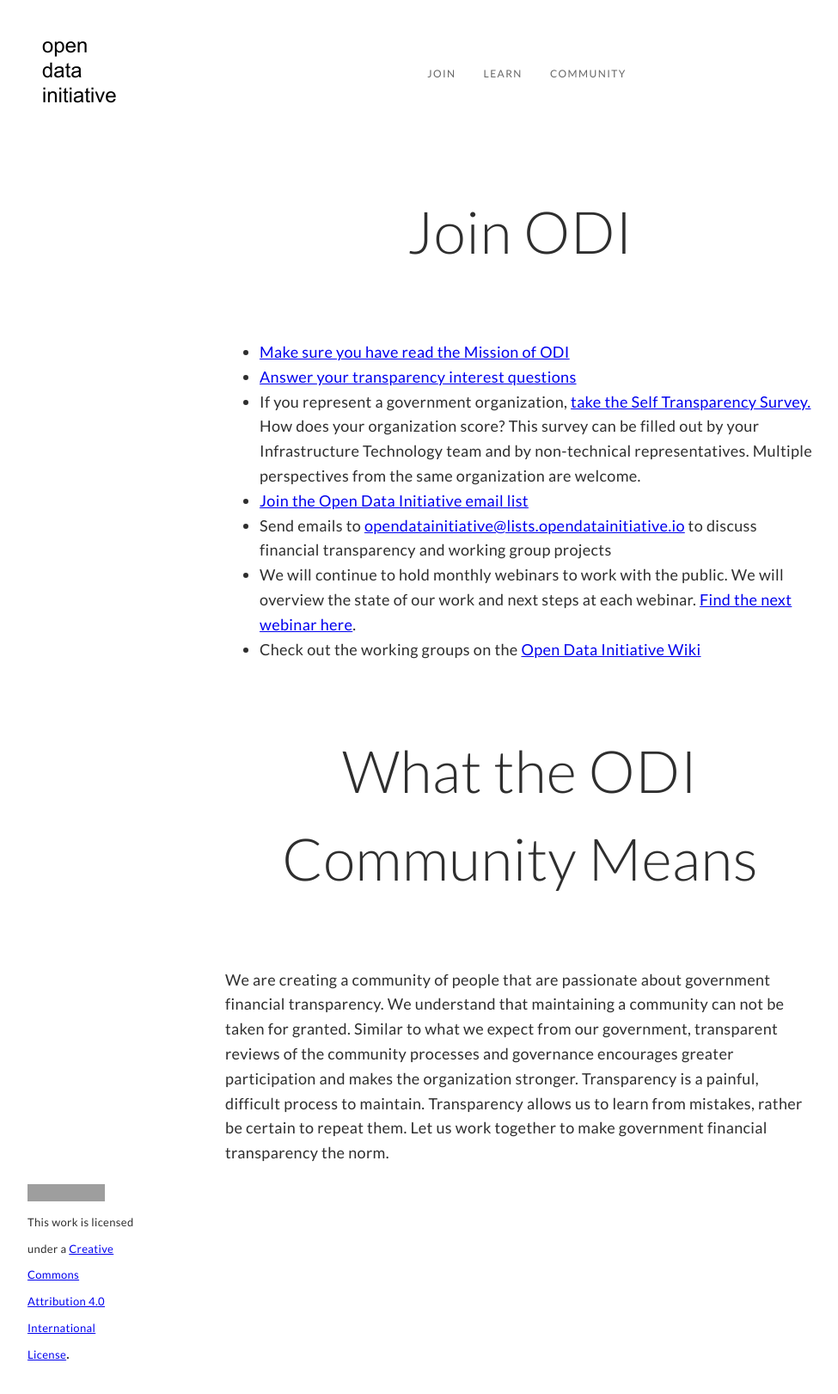
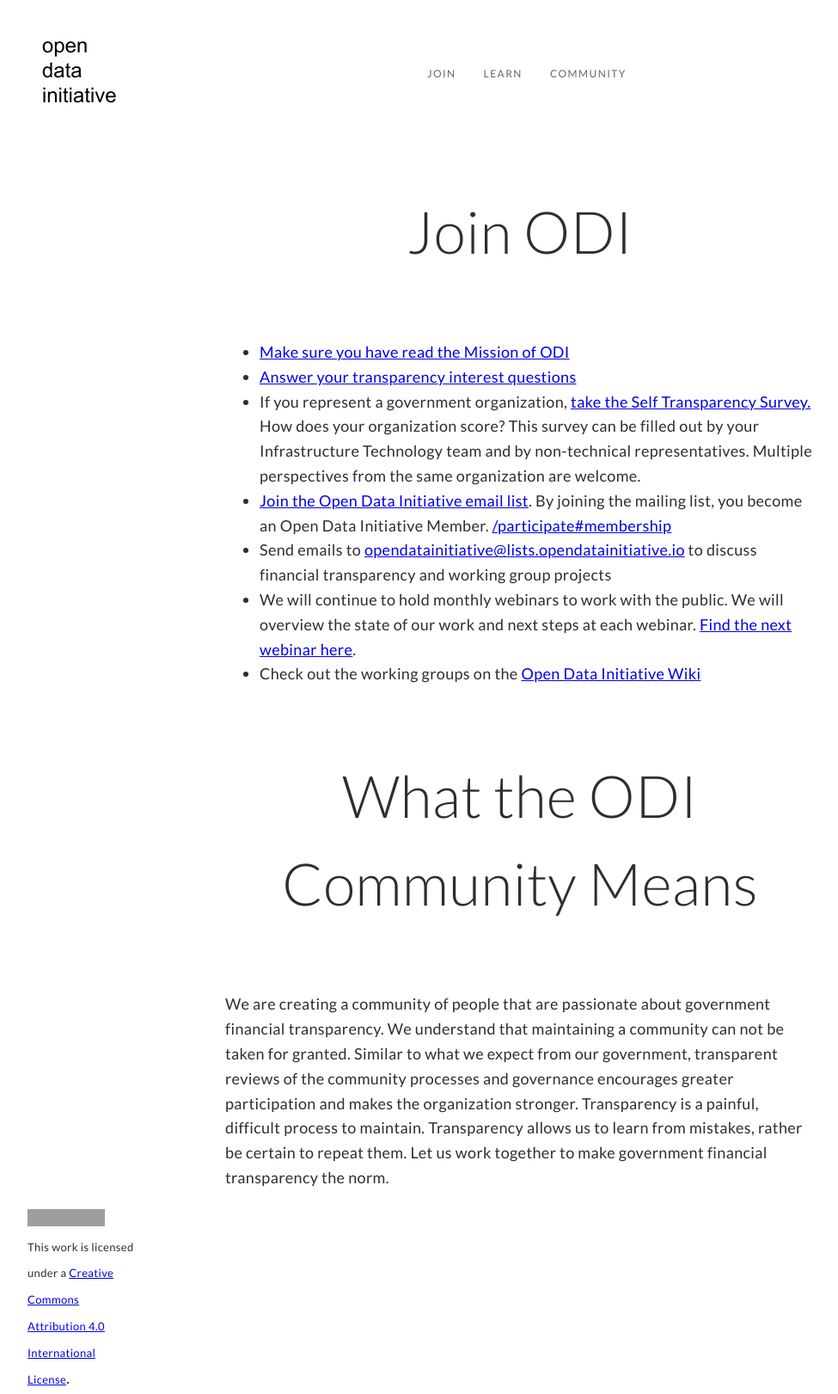
Before and after one commit to opendatainitiative/opendatainitiative.github.io, a Jekyll site: the page built from join.md, in a window 1280 px wide. Shown: the whole page at 86% size, without its empty margins (35-1010 px from the left). Built offline with Jekyll 4.4.1, drawn with Linux system fonts in a browser that asks for light colours; before the commit the page ends 1593 px from its top, so only the background shows below that; grey boxes are pictures that could not be loaded.

Commit message:
add more detail on joining the mailing list

```diff
--- a/join.md
+++ b/join.md
@@ -8,7 +8,7 @@ title: Join
 * [Make sure you have read the Mission of ODI]({{ site.baseurl }}/learn)
 * [Answer your transparency interest questions](https://www.surveymonkey.com/r/L9HS2S8)
 * If you represent a government organization, [take the Self Transparency Survey.](https://www.surveymonkey.com/r/LSJSQLK) How does your organization score? This survey can be filled out by your Infrastructure Technology team and by non-technical representatives. Multiple perspectives from the same organization are welcome.
-* [Join the Open Data Initiative email list](https://lists.opendatainitiative.io/mailman/listinfo/opendatainitiative)
+* [Join the Open Data Initiative email list](https://lists.opendatainitiative.io/mailman/listinfo/opendatainitiative). By joining the mailing list, you become an Open Data Initiative Member. [{{ site.baseurl }}/participate#membership](Find more information on being an Open Data Initiative Member here.)
 * Send emails to [opendatainitiative@lists.opendatainitiative.io](mailto:opendatainitiative@lists.opendatainitiative.io) to discuss financial transparency and working group projects
 * We will continue to hold monthly webinars to work with the public. We will overview the state of our work and next steps at each webinar. [Find the next webinar here](https://opendatainitiative.github.io/events).
 * Check out the working groups on the [Open Data Initiative Wiki](http://wiki.opendatainitiative.io/)
```
